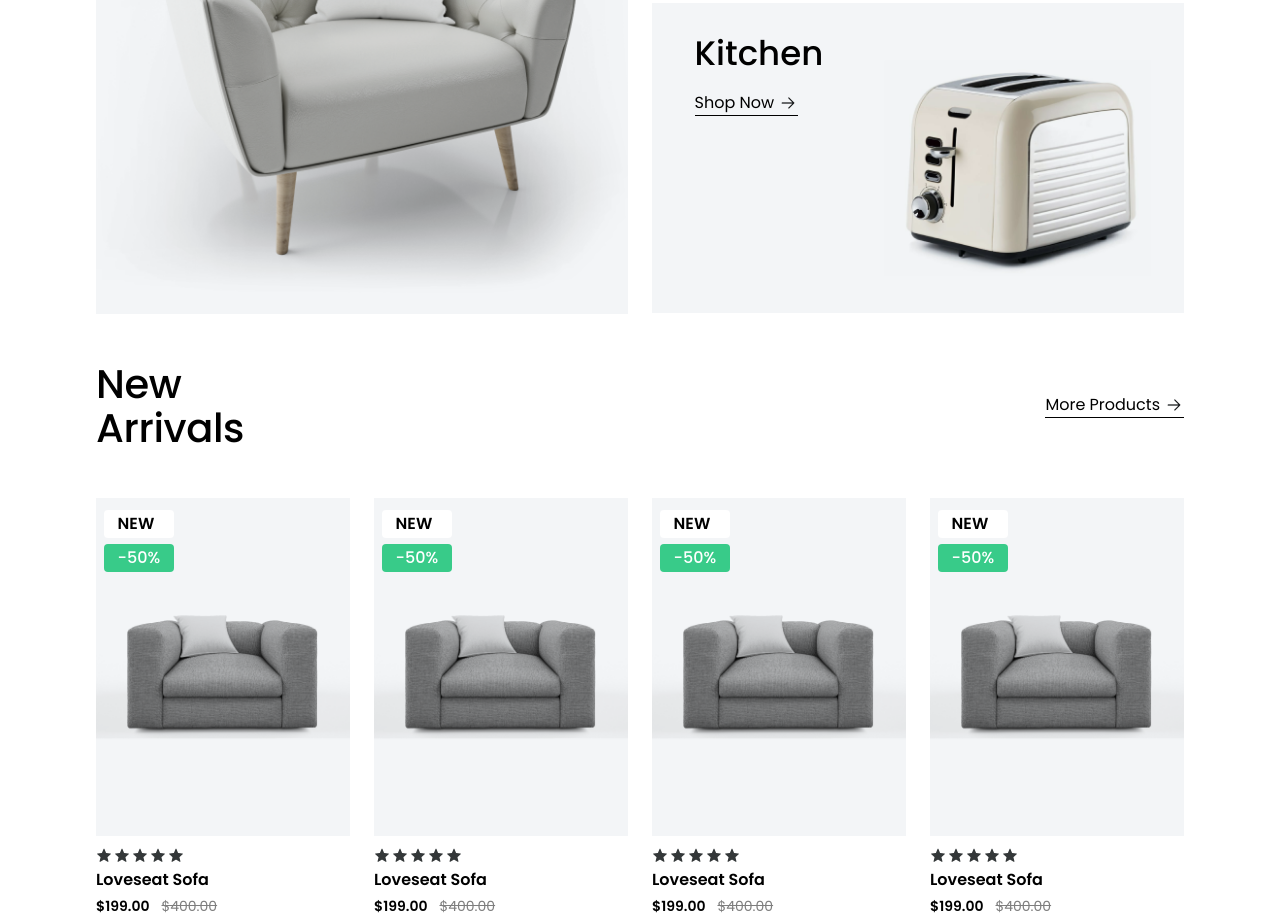
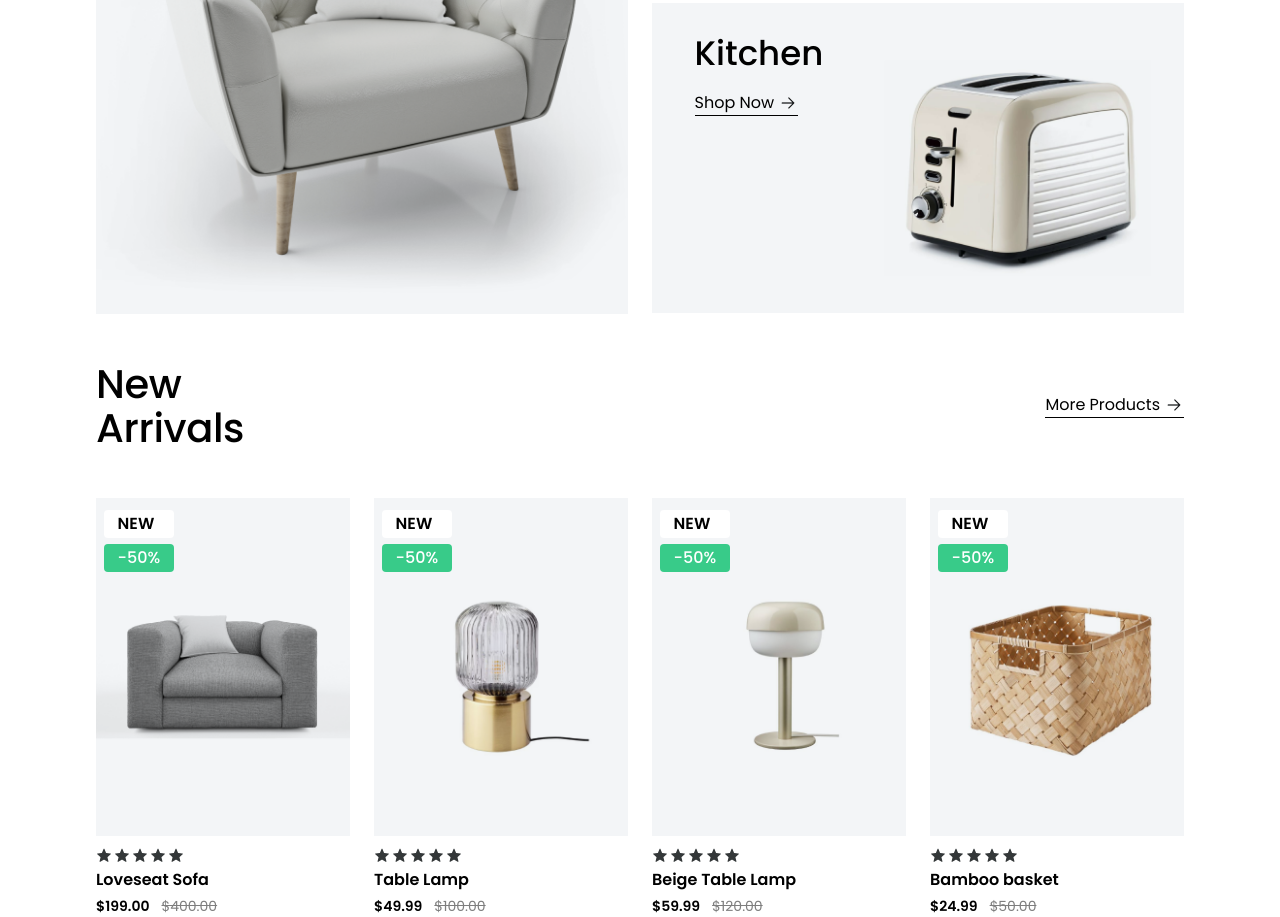
Before and after one commit to Saleh-Nairat/project, a website: page index.html in a window 1280 px wide. Shown: the part 1347-2264 px from the top of the page. Drawn offline with Linux system fonts and the light colour scheme.

Commit message:
finish new arrivals section

```diff
--- a/index.html
+++ b/index.html
@@ -139,7 +139,9 @@
             </div>
 
             <div class="new-arrivals-products grid  grid-cols-1 md:grid-cols-2 xl:grid-cols-4 gap-6">
-                <div class="new-arrivals-product relative">
+                <div class="new-arrivals-product relative group">
+                    <img src="./icons/heart.svg" alt="like product" class="opacity-0 group-hover:opacity-100 transition duration-300 absolute top-[3%] right-[3%]">
+                    <button class="opacity-0 group-hover:opacity-100 cursor-pointer hover:opacity-80 transition duration-300 whitespace-nowrap absolute top-[70%] w-[88%] px-18.5 py-2.25 rounded-lg text-[16px] bg-black text-white left-[6%]">Add to cart</button>
                     <div class="product-tag flex flex-col gap-1.5 absolute top-[3%] left-[3%]">
                         <span class="bg-white px-3.5 py-0.5 rounded-sm text-[16px] font-semibold">NEW</span>
                         <span
@@ -156,53 +158,59 @@
                     </div>
                 </div>
 
-                <div class="new-arrivals-product relative">
+                <div class="new-arrivals-product relative group">
+                    <img src="./icons/heart.svg" alt="like product" class="opacity-0 group-hover:opacity-100 transition duration-300 absolute top-[3%] right-[3%]">
+                    <button class="opacity-0 group-hover:opacity-100 cursor-pointer hover:opacity-80 transition duration-300 whitespace-nowrap absolute top-[70%] w-[88%] px-18.5 py-2.25 rounded-lg text-[16px] bg-black text-white left-[6%]">Add to cart</button>
                     <div class="product-tag flex flex-col gap-1.5 absolute top-[3%] left-[3%]">
                         <span class="bg-white px-3.5 py-0.5 rounded-sm text-[16px] font-semibold">NEW</span>
                         <span
                             class="bg-[#38CB89] text-white px-3.5 py-0.5 rounded-sm text-[16px] font-medium">-50%</span>
                     </div>
-                    <img src="./imgs/new-arrivals-sofa.png" class="w-full" alt="new-arrivals-sofa">
+                    <img src="./imgs/new-arrivals-lamp.png" class="w-full" alt="new-arrivals-lamp">
                     <div class="product-details">
                         <img src="./icons/Rating Group.svg" class="pt-3 pb-1" alt="product rating">
-                        <h4 class="pb-1 text-[16px] font-semibold">Loveseat Sofa</h4>
+                        <h4 class="pb-1 text-[16px] font-semibold">Table Lamp</h4>
                         <div class="price flex gap-3">
-                            <span class="text-[14px] font-semibold">$199.00</span>
-                            <span class="opacity-50 line-through text-[14px]">$400.00</span>
+                            <span class="text-[14px] font-semibold">$49.99</span>
+                            <span class="opacity-50 line-through text-[14px]">$100.00</span>
                         </div>
                     </div>
                 </div>
 
-                <div class="new-arrivals-product relative">
+                <div class="new-arrivals-product relative group">
+                    <img src="./icons/heart.svg" alt="like product" class="opacity-0 group-hover:opacity-100 transition duration-300 absolute top-[3%] right-[3%]">
+                    <button class="opacity-0 group-hover:opacity-100 cursor-pointer hover:opacity-80 transition duration-300 whitespace-nowrap absolute top-[70%] w-[88%] px-18.5 py-2.25 rounded-lg text-[16px] bg-black text-white left-[6%]">Add to cart</button>
                     <div class="product-tag flex flex-col gap-1.5 absolute top-[3%] left-[3%]">
                         <span class="bg-white px-3.5 py-0.5 rounded-sm text-[16px] font-semibold">NEW</span>
                         <span
                             class="bg-[#38CB89] text-white px-3.5 py-0.5 rounded-sm text-[16px] font-medium">-50%</span>
                     </div>
-                    <img src="./imgs/new-arrivals-sofa.png" class="w-full" alt="new-arrivals-sofa">
+                    <img src="./imgs/new-arrivals-lamp2.png" class="w-full" alt="new-arrivals-lamp 2">
                     <div class="product-details">
                         <img src="./icons/Rating Group.svg" class="pt-3 pb-1" alt="product rating">
-                        <h4 class="pb-1 text-[16px] font-semibold">Loveseat Sofa</h4>
+                        <h4 class="pb-1 text-[16px] font-semibold">Beige Table Lamp</h4>
                         <div class="price flex gap-3">
-                            <span class="text-[14px] font-semibold">$199.00</span>
-                            <span class="opacity-50 line-through text-[14px]">$400.00</span>
+                            <span class="text-[14px] font-semibold">$59.99</span>
+                            <span class="opacity-50 line-through text-[14px]">$120.00</span>
                         </div>
                     </div>
                 </div>
 
-                <div class="new-arrivals-product relative">
+                <div class="new-arrivals-product relative group">
+                    <img src="./icons/heart.svg" alt="like product" class="opacity-0 group-hover:opacity-100 transition duration-300 absolute top-[3%] right-[3%]">
+                    <button class="opacity-0 group-hover:opacity-100 cursor-pointer hover:opacity-80 transition duration-300 whitespace-nowrap absolute top-[70%] w-[88%] px-18.5 py-2.25 rounded-lg text-[16px] bg-black text-white left-[6%]">Add to cart</button>
                     <div class="product-tag flex flex-col gap-1.5 absolute top-[3%] left-[3%]">
                         <span class="bg-white px-3.5 py-0.5 rounded-sm text-[16px] font-semibold">NEW</span>
                         <span
                             class="bg-[#38CB89] text-white px-3.5 py-0.5 rounded-sm text-[16px] font-medium">-50%</span>
                     </div>
-                    <img src="./imgs/new-arrivals-sofa.png" class="w-full" alt="new-arrivals-sofa">
+                    <img src="./imgs/new-arrivals-basket.png" class="w-full" alt="new-arrivals-basket">
                     <div class="product-details">
                         <img src="./icons/Rating Group.svg" class="pt-3 pb-1" alt="product rating">
-                        <h4 class="pb-1 text-[16px] font-semibold">Loveseat Sofa</h4>
+                        <h4 class="pb-1 text-[16px] font-semibold">Bamboo basket</h4>
                         <div class="price flex gap-3">
-                            <span class="text-[14px] font-semibold">$199.00</span>
-                            <span class="opacity-50 line-through text-[14px]">$400.00</span>
+                            <span class="text-[14px] font-semibold">$24.99</span>
+                            <span class="opacity-50 line-through text-[14px]">$50.00</span>
                         </div>
                     </div>
                 </div>
```
Also changed, not shown: icons/heart.svg (added), imgs/new-arrivals-basket.png (renamed from imgs/new-arrivals-pag.png), src/output.css.
